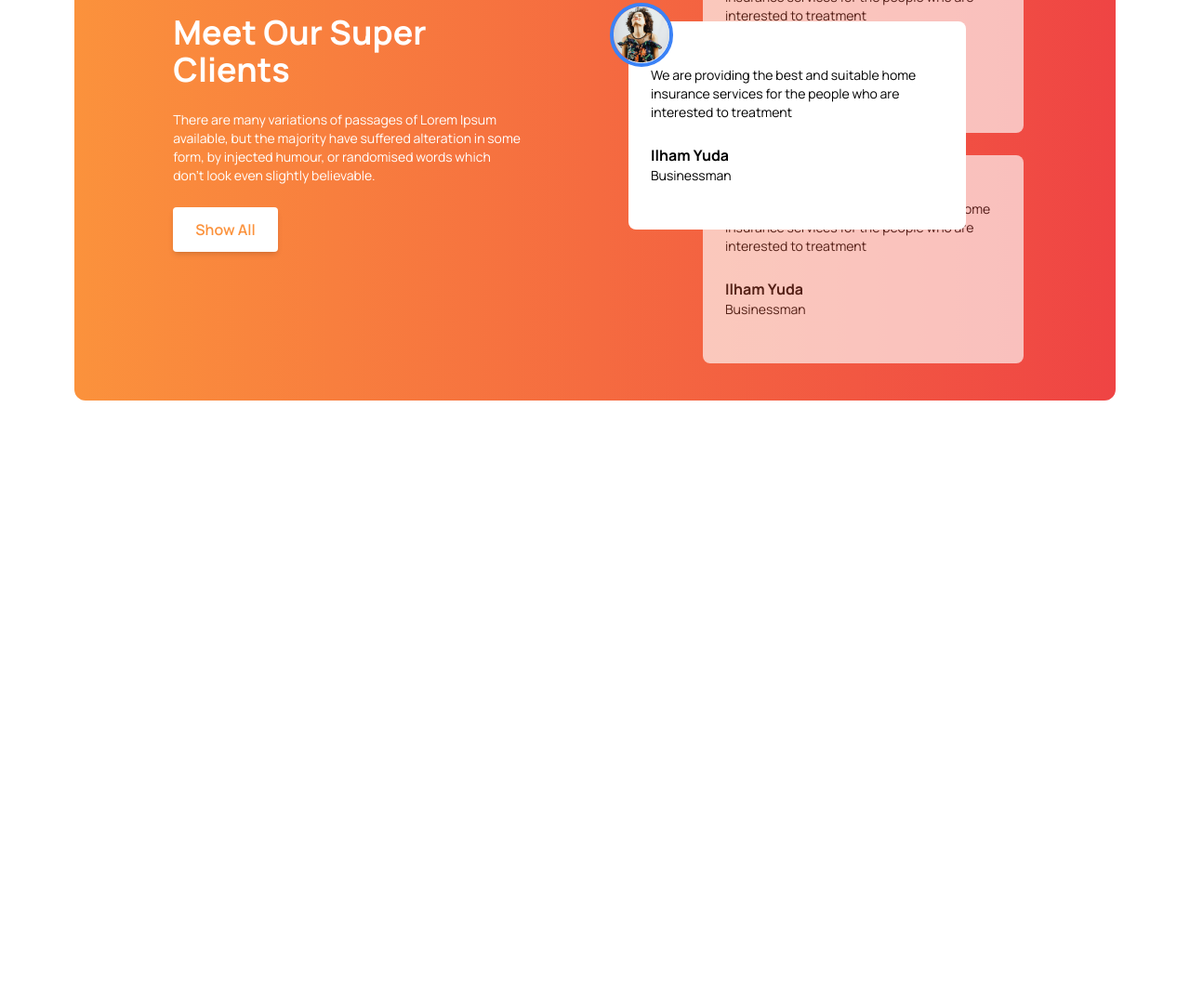
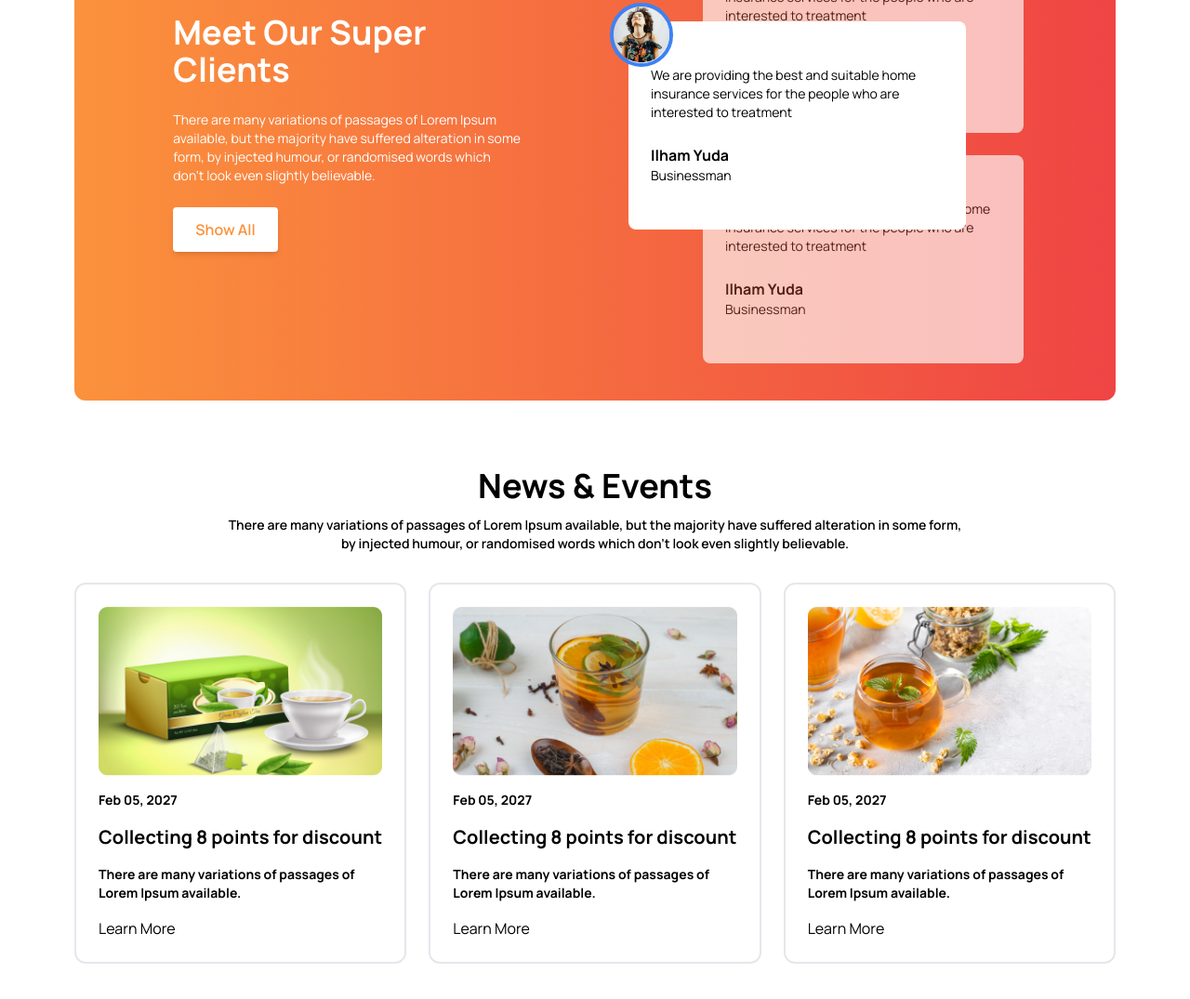
Before and after one commit to swadebsharma6/tea-house-25, a plain HTML site: page index.html in a window 1280 px wide. Shown: the part 1787-2862 px from the top of the page at 93% size. Before the commit the page ends 2274 px from the top, so only its background shows below. Drawn offline with nearby package versions, Linux system fonts and the light colour scheme.

Commit message:
added news section

```diff
--- a/index.html
+++ b/index.html
@@ -268,6 +268,51 @@
           </div>
         </div>
       </section>
+      <!-- news section -->
+      <section class="p-4 mb-10">
+        <div class="space-y-3 text-center mb-8">
+          <h3 class="text-4xl font-bold">News & Events</h3>
+          <p class="text-sm font-semibold">
+            There are many variations of passages of Lorem Ipsum available, but
+            the majority have suffered alteration in some form, <br />
+            by injected humour, or randomised words which don't look even
+            slightly believable.
+          </p>
+        </div>
+        <!-- card container -->
+        <div class="grid grid-cols-1 md:grid-cols-2 lg:grid-cols-3 gap-6">
+          <!-- card  -->
+          <div class="space-y-4 border-2 rounded-xl p-6">
+            <div><img class="w-full" src="./images/news-1.png" alt="" /></div>
+            <h4 class="text-sm font-bold">Feb 05, 2027</h4>
+            <h3 class="text-xl font-bold">Collecting 8 points for discount</h3>
+            <p class="text-sm font-bold">
+              There are many variations of passages of Lorem Ipsum available.
+            </p>
+            <button><a href="">Learn More</a></button>
+          </div>
+          <!-- card  -->
+          <div class="space-y-4 border-2 rounded-xl p-6">
+            <div><img class="w-full" src="./images/news-2.png" alt="" /></div>
+            <h4 class="text-sm font-bold">Feb 05, 2027</h4>
+            <h3 class="text-xl font-bold">Collecting 8 points for discount</h3>
+            <p class="text-sm font-bold">
+              There are many variations of passages of Lorem Ipsum available.
+            </p>
+            <button><a href="">Learn More</a></button>
+          </div>
+          <!-- card  -->
+          <div class="space-y-4 border-2 rounded-xl p-6">
+            <div><img class="w-full" src="./images/news-3.png" alt="" /></div>
+            <h4 class="text-sm font-bold">Feb 05, 2027</h4>
+            <h3 class="text-xl font-bold">Collecting 8 points for discount</h3>
+            <p class="text-sm font-bold">
+              There are many variations of passages of Lorem Ipsum available.
+            </p>
+            <button><a href="">Learn More</a></button>
+          </div>
+        </div>
+      </section>
     </main>
   </body>
 </html>
```
